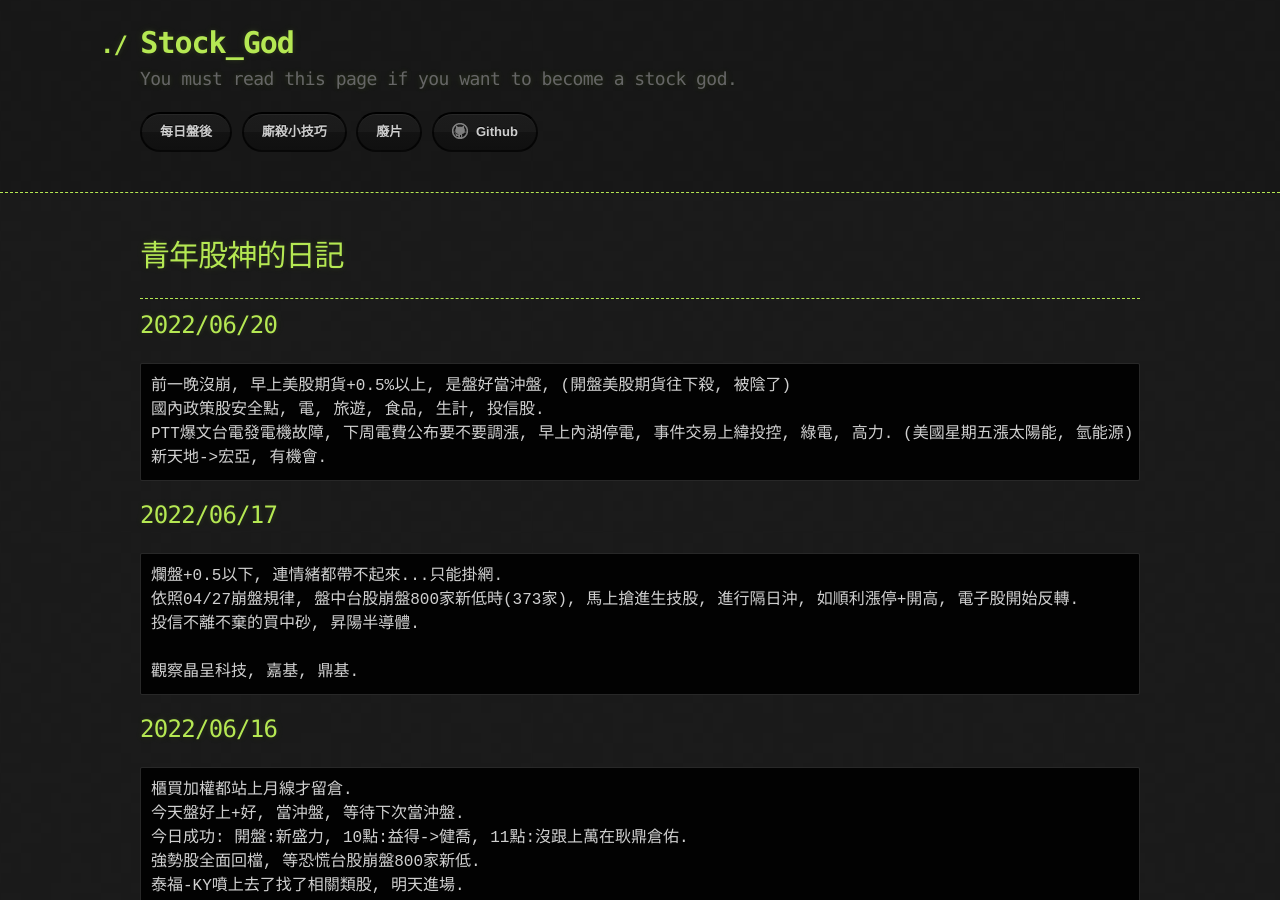
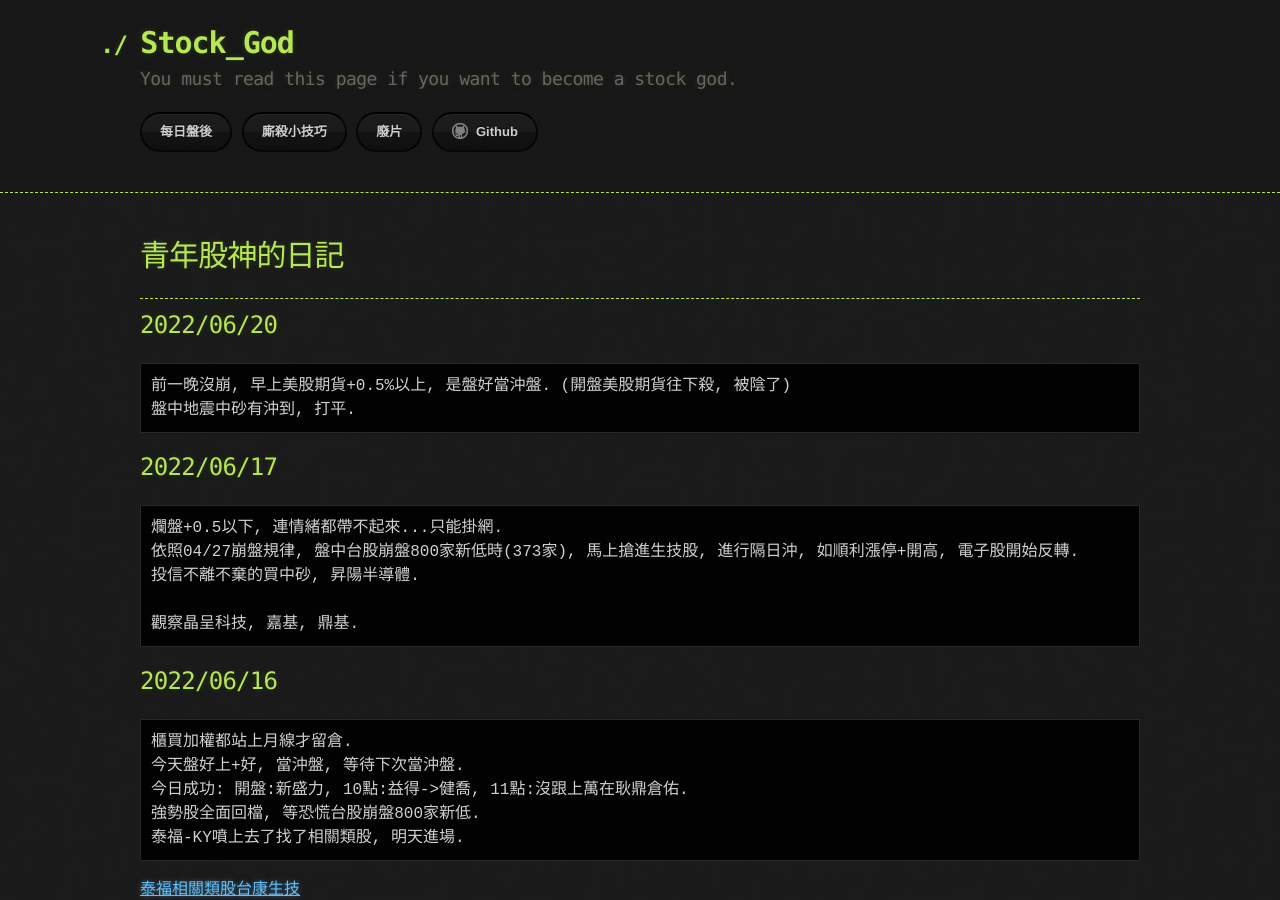
Before and after one commit to lepg5487/Stock_God, a Jekyll site: the page built from index.md, in a window 1280 px wide and 900 px high. Built offline with Jekyll 4.4.1, drawn with Linux system fonts in a browser that asks for light colours; our own code applies the rules of GitHub Pages for plain Markdown files.

Commit message:
Update index.md

````diff
--- a/index.md
+++ b/index.md
@@ -8,10 +8,8 @@ layout: testlayouts
 
 ## 2022/06/20
 ```
-前一晚沒崩, 早上美股期貨+0.5%以上, 是盤好當沖盤, (開盤美股期貨往下殺, 被陰了)
-國內政策股安全點, 電, 旅遊, 食品, 生計, 投信股.
-PTT爆文台電發電機故障, 下周電費公布要不要調漲, 早上內湖停電, 事件交易上緯投控, 綠電, 高力. (美國星期五漲太陽能, 氫能源)
-新天地->宏亞, 有機會.
+前一晚沒崩, 早上美股期貨+0.5%以上, 是盤好當沖盤. (開盤美股期貨往下殺, 被陰了)
+盤中地震中砂有沖到, 打平.
 ```
 
 ## 2022/06/17
````
